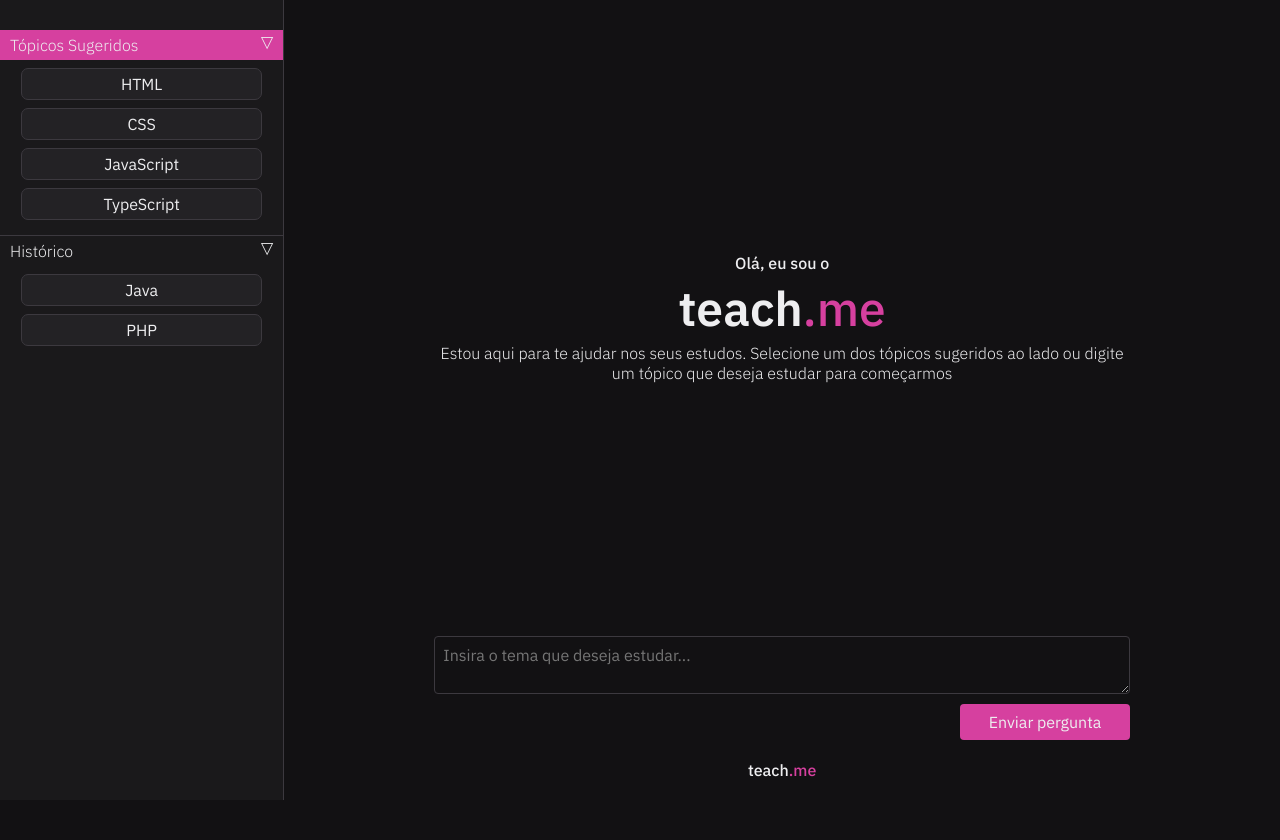
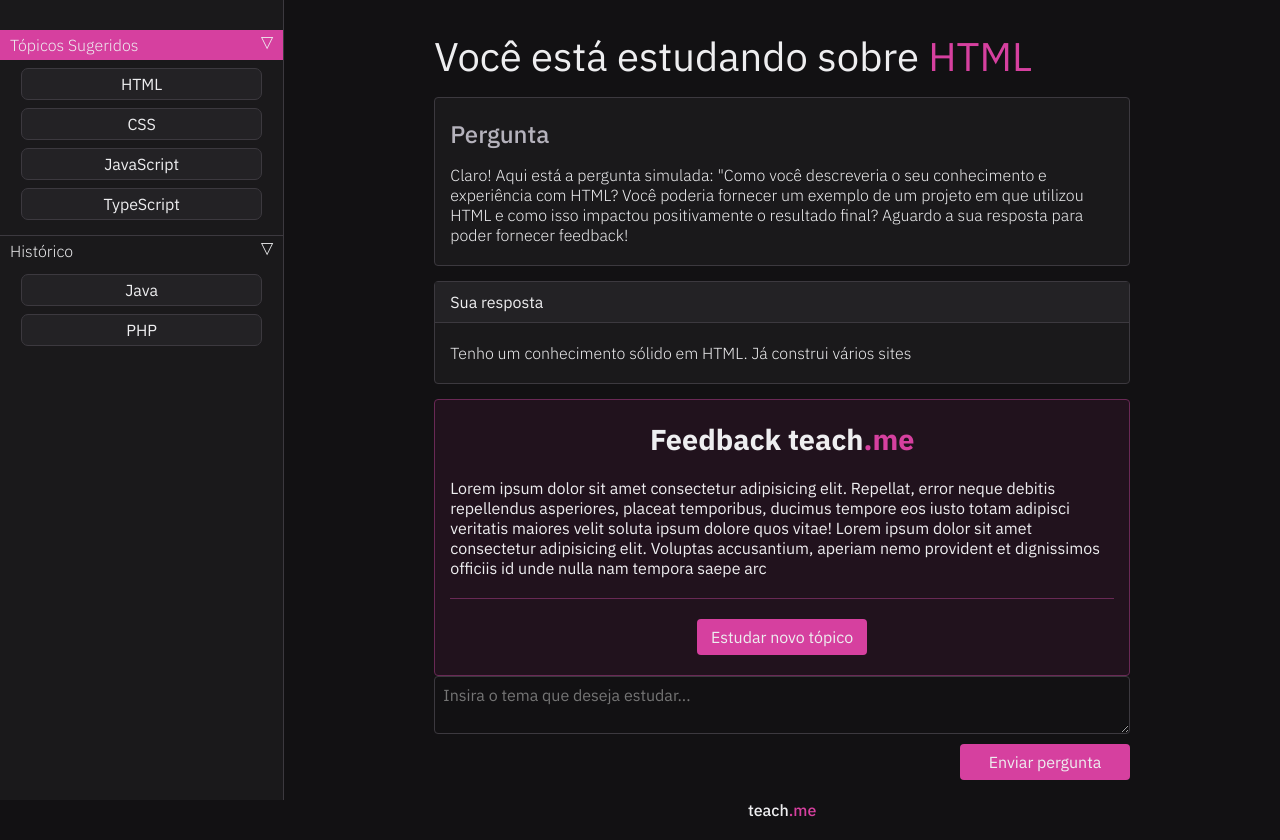
Before and after one commit to Pitymen/teatch.me, a React (Vite) app: page / in a window 1280 px wide. Both pictures are taken after a click on the button "Enviar pergunta". Before the commit the page ends 800 px from the top, so only its background shows below. Built offline with nearby package versions, Linux system fonts and the light colour scheme.

Commit message:
Adiciona fluxo de inicio do chat com estado

```diff
--- a/src/App.tsx
+++ b/src/App.tsx
@@ -5,6 +5,12 @@ type ProgressType = "pending" | "started" | "done"
 
 function App() {
   const [progress, setProgress] = useState<ProgressType>("pending")
+
+  function handleSubmitChat() {
+    if (progress === "pending") {
+      setProgress("started")
+    }
+  }
 
   return (
     <div className="container">
@@ -39,12 +45,8 @@ function App() {
 
         )}
 
-        <div className="box-input">
-          <textarea placeholder="Insira o tema que deseja estudar..."></textarea>
-          <button>Enviar pergunta</button>
-        </div>
-
-       {/* <div className="box-chat">
+        {progress !== "pending" && (
+        <div className="box-chat">
           <h1>Você está estudando sobre <span>HTML</span></h1>
 
           <div className="question">
@@ -82,16 +84,19 @@ function App() {
               adipisicing elit. Voluptas accusantium,
               aperiam nemo provident et dignissimos
               officiis id unde nulla nam tempora
-              saepe architecto repellendus obcaecati
-              fugiat, voluptates expedita rem soluta.
-              fkfksaldksaldkasçlfksaçlfkslaçdksçladk
-              kljfklfjskldjfkljsdklfjsdklfdlkdjfslj
+              saepe arc
             </p>
             <div className="actions">
               <button>Estudar novo tópico</button>
             </div>
           </div>
-        </div> */}
+        </div>
+        )}
+
+        <div className="box-input">
+          <textarea placeholder="Insira o tema que deseja estudar..."></textarea>
+          <button onClick={handleSubmitChat}>Enviar pergunta</button>
+        </div>
 
         <footer className="box-footer">
           <p>teach<span>.me</span></p>
```
